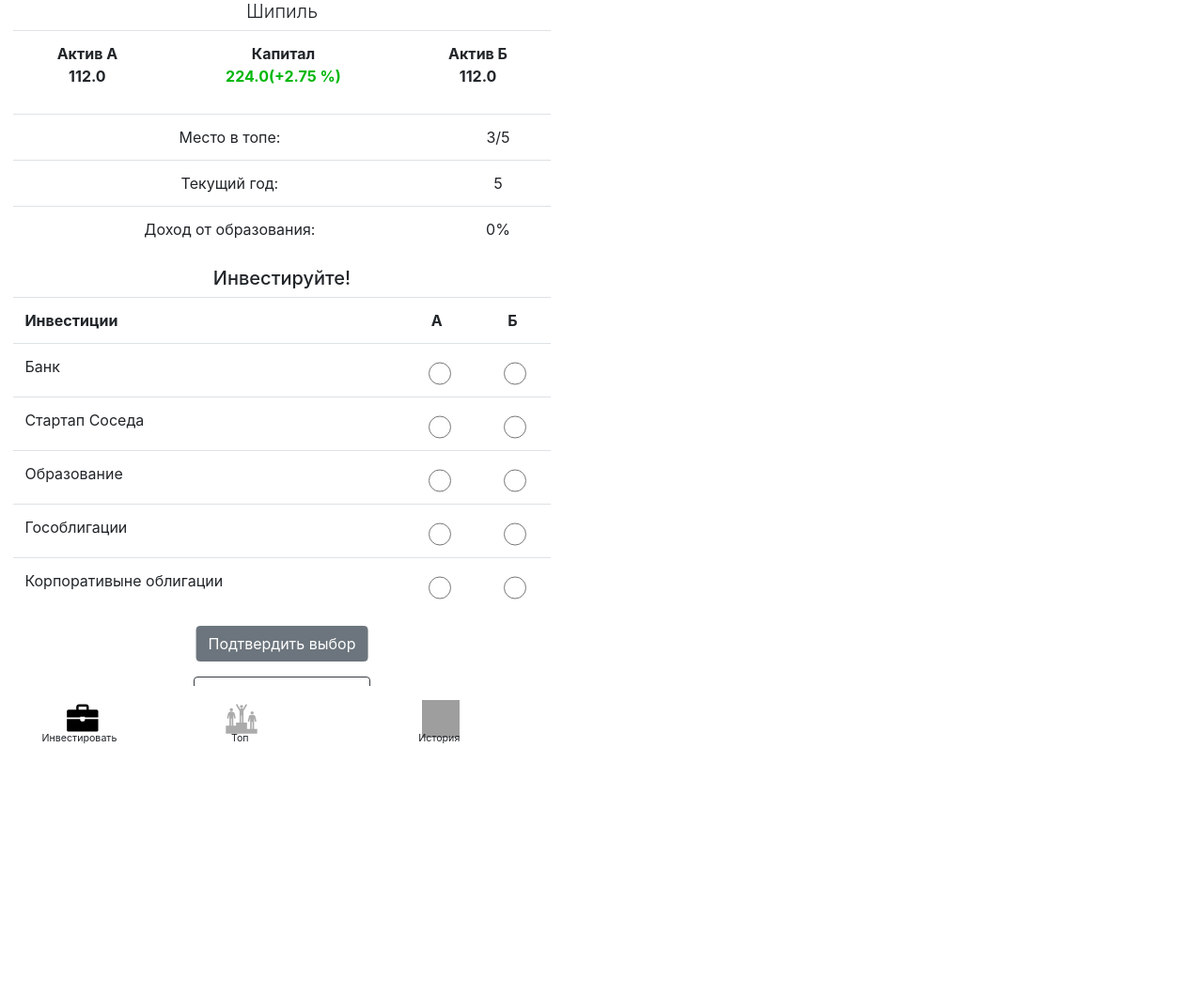
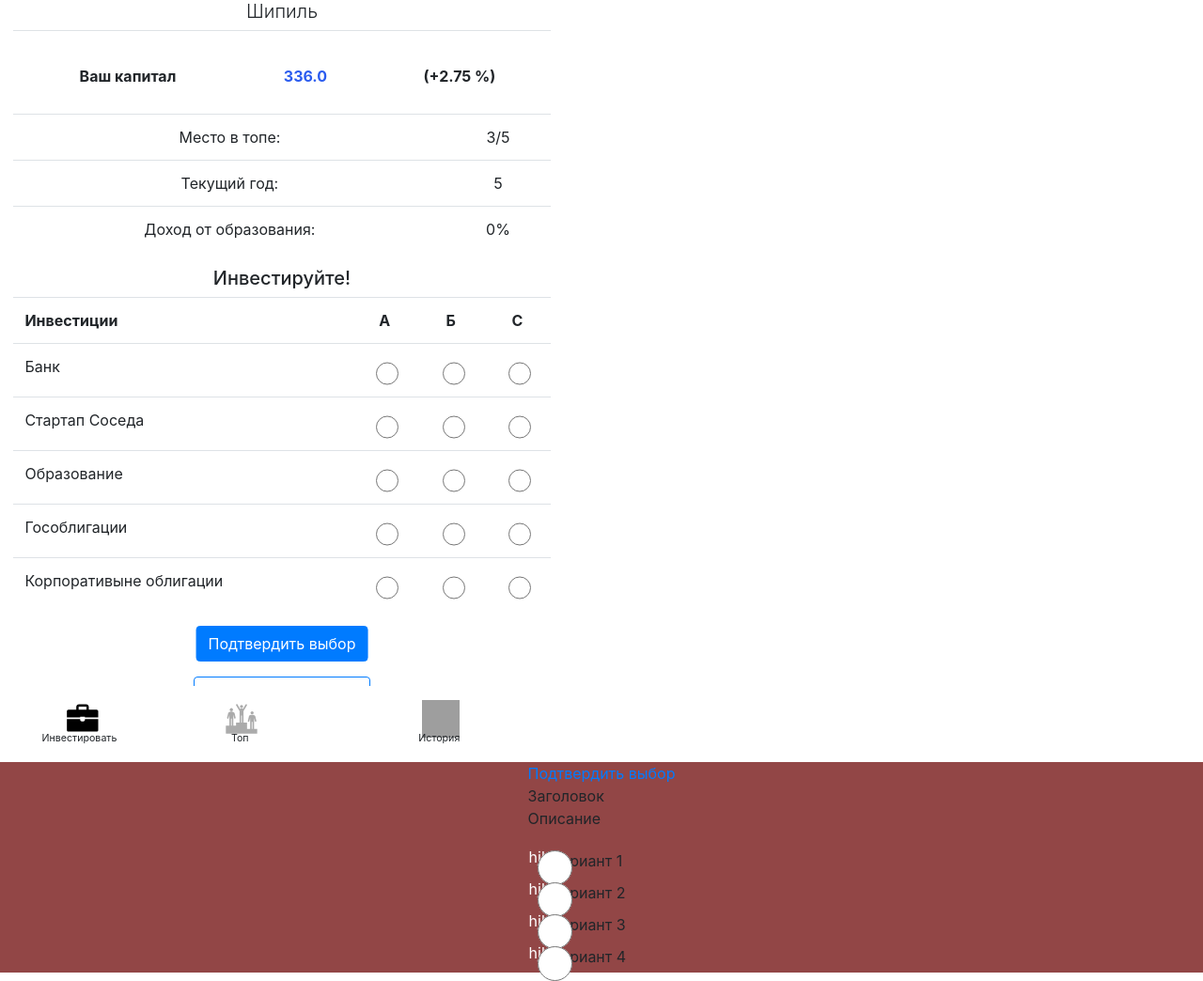
Before and after one commit to Freezylex/finalGameII, a Django app: a page that uses Game/templates/player/mainWindow.html in a window 1280 px wide. Shown: the whole page at 94% size. Before the commit the page ends 791 px from the top, so only its background shows below. Run offline with Django 3.2, Linux system fonts and the light colour scheme; data comes from the database, SQL or seed files in the repository; both versions use the stored data as it was after the commit; lists and menus that the app fills with data are empty; some libraries are stand-ins or nearby versions; grey boxes are pictures that could not be loaded.

Commit message:
finished new core except real estate shares

```diff
--- a/Game/static/css/style.css
+++ b/Game/static/css/style.css
@@ -1,7 +1,8 @@
 .button1{
-position: relative;
-left: 50%;
-transform: translate(-50%, 0);
+    position: relative;
+    left: 50%;
+    transform: translate(-50%, 0);
+
 }
 .n{
     display: flex;
@@ -32,6 +33,9 @@ transform: translate(-50%, 0);
     padding: 16px;
     border-radius: 5px;
     background-color: rgb(255, 255, 255);
+}
+.btn{
+    /*color: cornflowerblue;*/
 }
 .body_ch{
     overflow: hidden;
@@ -243,3 +247,31 @@ font-weight: 450;
 .mard2{    position: relative;
     bottom: 40%; left: 0}
 .mard3{}
+
+.popup {
+    width: 100%;
+    height: 100%;
+    background-color: #924646;
+    top: 0;
+    left: 0;
+}
+
+.popup__body {
+    min-height: 100%;
+    display: flex;
+    align-items: center;
+    justify-content: center;
+    background-color: #924646;
+}
+
+.popup__content {
+}
+
+.popup__close {
+}
+
+.popup__title {
+}
+
+.popup__text {
+}
--- a/Game/templates/player/mainWindow.html
+++ b/Game/templates/player/mainWindow.html
@@ -12,7 +12,6 @@
     <link rel="stylesheet" href="../../static/css/style.css">
     <title>Economic Game</title>
 </head>
-<body class="body_ch">
 <div class="div_body">
 <div class="div_body__item meat custom-control">
 {% if player %}
@@ -22,9 +21,9 @@
 {% endif %}
 <table class="table">
     <tr class="dff">
-        <th>Актив A <br> {{ player.Active_a }} </th>
-        <th>Капитал <br> <a class="df">{{ player.SumActive }}({{ player.SumActive_percentage_increase }})</a></th>
-        <th>Актив Б <br> {{ player.Active_b }} </th>
+        <th><br> Ваш капитал </th>
+        <th><br> <a class="df">{{ player.SumActive }}</a></th>
+        <th><br> ({{ player.SumActive_percentage_increase }})</th>
     </tr>
 </table>
 <table class="table table1">
@@ -52,6 +51,7 @@
             <th>Инвестиции</th>
             <th class="first_knopka">A</th>
             <th class="first_knopka">Б</th>
+            <th class="first_knopka">С</th>
         </tr>
         {% for active in actives %}
         <tr>
@@ -69,16 +69,22 @@
                     <input  class="form-check-input big-checkbox" type="radio" name="activeB" value="{{ active.Name }}" />
                 </label>
             </td>
+                    <td class="first_knopka">
+                <label class="labelcustom">
+                    hkj
+                    <input  class="form-check-input big-checkbox" type="radio" name="activeС" value="{{ active.Name }}" />
+                </label>
+            </td>
         </tr>
         {% endfor %}
     </table>
     <p>
-    <button class="btn btn-secondary button1">Подтвердить выбор</button>
+    <button class="btn btn-primary button1">Подтвердить выбор</button>
     </p>
 </form>
 <form action="{%  url 'user_page:next_step' player.Name %}" method="post">
                 {% csrf_token %}
-                <button class="btn button1 btn-outline-dark ">Обновить страничку</button>
+                <button class="btn button1 btn-outline-primary ">Обновить страничку</button>
 </form>
 </div>
 <div class="div_body__item knopki_invest custom-control">
@@ -100,6 +106,58 @@
     </form>
 </div>
 </div>
+<div class="popup" id="popup">
+    <div class="popup__body">
+        <div class="popup__content">
+            <a class="popup__close" href="">Подтвердить выбор</a>
+            <div class="popup__title">
+                <a>Заголовок</a>
+                <p>Описание</p>
+            </div>
+            <div class="popup__text">
+                <table>
+                    <tr>
+                        <td class="first_knopka">
+                            <label class="labelcustom">
+                                hjk
+                                <input class="form-check-input big-checkbox" type="radio" name="choice1" value="1" />
+                            </label>
+                        </td>
+                        <td>Вариант 1</td>
+                    </tr>
+                    <tr>
+                        <td class="first_knopka">
+                            <label class="labelcustom">
+                                hjk
+                                <input class="form-check-input big-checkbox" type="radio" name="choice" value="2" />
+                            </label>
+                        </td>
+                        <td>Вариант 2</td>
+                    </tr>
+                                        <tr>
+                        <td class="first_knopka">
+                            <label class="labelcustom">
+                                hjk
+                                <input class="form-check-input big-checkbox" type="radio" name="choice" value="3" />
+                            </label>
+                        </td>
+                        <td>Вариант 3</td>
+                    </tr>
+                    <tr>
+                        <td class="first_knopka">
+                            <label class="labelcustom">
+                                hjk
+                                <input class="form-check-input big-checkbox" type="radio" name="choice" value="4" />
+                            </label>
+                        </td>
+                        <td>Вариант 4</td>
+                    </tr>
+                </table>
+            </div>
+        </div>
+    </div>
+
+</div>
 <script>
 
         (function() {
@@ -109,7 +167,7 @@
             console.log(flag[0])
             if (flag[0] === "+")
             {
-                ct.color = "rgb(0,183,10)";
+                ct.color = "rgb(43,92,239)";
             }
             else{
                 ct.color = "rgba(190,17,17,0.8)";
--- a/Game/templates/player/statistica.html
+++ b/Game/templates/player/statistica.html
@@ -92,6 +92,11 @@
                 <td class="textulic table1">{{ choice_per_year.Name2.Name }}</td>
                 <td class="textulic1 table1">{{ choice_per_year.ActB_increase }}</td>
             </tr>
+            <tr>
+                <td class="textulic1 table1">C</td>
+                <td class="textulic table1">{{ choice_per_year.Name3.Name }}</td>
+                <td class="textulic1 table1">{{ choice_per_year.ActC_increase }}</td>
+            </tr>
         {% endfor %}
 {% else %}
          <tr>
--- a/Game/views.py
+++ b/Game/views.py
@@ -26,7 +26,7 @@ def to_MainWindow(request, player):
     try:
         player = Player.objects.get(Name=player)
         # player.save()
-        players = Player.objects.annotate(s=F('Active_a') + F('Active_b')).order_by('-s')
+        players = Factory.get_players()
         rating = list(players).index(player) + 1
         day = player.Day
         len_rating = len(players)
@@ -58,7 +58,7 @@ def to_top_players(request, player_nam):
             # какие диведенты
 
         # player.save()
-        players = Player.objects.annotate(s=F('Active_a') + F('Active_b')).order_by('-s')
+        players = Factory.get_players()
         rating = list(players).index(player) + 1
         user_choices = Factor.objects.filter(UserID=player).order_by('Day')
         # if player.Day == 1:
@@ -89,8 +89,8 @@ def to_personal_page(request):
                     day = 1
                     Admin(Day=1).save()
                 user_factors = Factor.objects.filter(Day=day)
-                players = Player.objects.annotate(s=F('Active_a') + F('Active_b')).order_by('-s')
                 actives = Active.objects.all()
+                players = Factory.get_players()
             except:
                 raise Http404('Что-то пошло не так в to_admin_page')
             return render(request, "player/AdminPage.html", {'user_factors': user_factors, 'actives': actives,
@@ -102,7 +102,7 @@ def to_personal_page(request):
             player.save()
         else:
             player = a[0]
-        players = Player.objects.annotate(s=F('Active_a') + F('Active_b')).order_by('-s')
+        players = Factory.get_players()
         rating = list(players).index(player) + 1
     except:
         raise Http404('Что-то пошло не так')
@@ -112,7 +112,7 @@ def to_top(request, player):
     try:
         a = Player.objects.filter(Name=player)
         player = a[0]
-        players = Player.objects.annotate(s=F('Active_a') + F('Active_b')).order_by('-s')
+        players = Factory.get_players()
         rating = list(players).index(player) + 1
     except:
         raise Http404('Что-то пошло не так')
@@ -125,7 +125,7 @@ def next_step(request, play):
         st_only = False
         player = Player.objects.get(Name=play)
         # player.save()
-        players = Player.objects.annotate(s=F('Active_a') + F('Active_b')).order_by('-s')
+        players = Factory.get_players()
         rating = list(players).index(player) + 1
         flag = Admin.objects.order_by('-Day')[0].Day
         day = list(Admin.objects.all())[-1:][0].Day
@@ -158,7 +158,7 @@ def make_choice(request, player_name):  # игроком нажата клави
         player = Player.objects.get(Name=player_name)
         day = list(Admin.objects.all())[-1:][0].Day
         # player.save()
-        players = Player.objects.annotate(s=F('Active_a') + F('Active_b')).order_by('-s')
+        players = Factory.get_players()
         rating = list(players).index(player) + 1
         ##
         len_rating = len(players)
@@ -174,17 +174,23 @@ def make_choice(request, player_name):  # игроком нажата клави
         ##
         a = request.POST.get('activeA')
         b = request.POST.get('activeB')
+        с = request.POST.get('activeС')
         if not a:
             a = 'Банк'
         if not b:
             b = 'Банк'
+        if not с:
+            с = 'Банк'
         act_a = Active.objects.get(Name__startswith=a)
         act_b = Active.objects.get(Name__startswith=b)
-        user_factors = Factor(Name1=act_a, Name2=act_b, Day=day, UserID=player)
+        act_с = Active.objects.get(Name__startswith=с)
+        user_factors = Factor(Name1=act_a, Name2=act_b, Name3=act_с, Day=day, UserID=player)
         factor = Factor.objects.filter(Day=day, UserID=player)
         if len(factor) != 0:
             factor.delete()
         user_factors.save()
+        if None: ## TODO add async
+            pass
     except:
         raise Http404('Что-то пошло не так в make_chio')
     return render(request, "player/mainWindow.html", {'player': player, 'len_rating': len_rating,
@@ -198,17 +204,18 @@ def make_choice(request, player_name):  # игроком нажата клави
 def next_day_admin(request, year):
     try:
         factory = Factory()
-        empty_choice = 'sosed'
+        empty_choice = 'bank'
         flag = True
         day = list(Admin.objects.all())[-1:][0].Day  # Получаем текущий день от админа
         day1 = day
         Admin.objects.all().delete()  # удаляем этот день из базы
         user_factors = Factor.objects.filter(Day=day)  # достаем все выборы за этот день
-        players = Player.objects.annotate(s=F('Active_a') + F('Active_b')).order_by('-s')
+        players = Factory.get_players()
         actives = Active.objects.all()
         if int(year) == 400:  # если нажата кнопка превести всех пользователей в состояние по-умлочанию
             newday = Admin(Day=1)  # сохраняем день на 1
             newday.save()
+            Factor.objects.all().delete()
             for i in players:
                 i.obnulit()  # у всех игроков тоже обнуляем день и активы по умолчанию
                 i.save()
@@ -231,7 +238,7 @@ def next_day_admin(request, year):
             Player(Name='testUser').save()
             d = Admin(Day=day)  # сохраняем текущий день и показываем всех пользователей
             d.save()
-            players = Player.objects.annotate(s=F('Active_a') + F('Active_b')).order_by('-s')
+            players = Factory.get_players()
             return render(request, "player/AdminPage.html", {'user_factors': user_factors, 'actives': actives,
                                                              'players': players, 'day': day})
 
@@ -263,6 +270,7 @@ def next_day_admin(request, year):
                 flag = False  # если тех, кто сделал выбор в текущем году меньше, чем тех, кто сделал выбор в первом году
                 list_of_actives_a = []
                 list_of_actives_b = []
+                list_of_actives_c = []
                 dict_k = {el.UserID.ID: el for el in k}
                 k = []
                 default_act = Active.objects.get(Name_eng=empty_choice)
@@ -273,40 +281,48 @@ def next_day_admin(request, year):
                         elem = dict_k[i]
                         list_of_actives_a.append(elem.Name1.Name_eng)
                         list_of_actives_b.append(elem.Name2.Name_eng)
+                        list_of_actives_c.append(elem.Name2.Name_eng)
                     else:
                         list_of_actives_a.append(empty_choice)
                         list_of_actives_b.append(empty_choice)
-                        Factor(Day=day1, UserID=player_, Name1=default_act, Name2=default_act).save() # ту логику лучше убрать в репозиторий
+                        list_of_actives_c.append(empty_choice)
+                        Factor(Day=day1, UserID=player_, Name1=default_act, Name2=default_act, Name3=default_act).save() # ту логику лучше убрать в репозиторий
                     #  до этого все строчки про то, как преобразовать в нужный вид полученные данные + для тех, кто не
                     # сделал выбор - деньги по-умолчанию в банке
                 game1.Choice(day1,
                              list_of_actives_a,
-                             list_of_actives_b
+                             list_of_actives_b,
+                             list_of_actives_c
+
                              )  # делаем выбор
             else:
-                a = [i.Name1.Name_eng for i in k]  # если количество пользователей одинаково, тогда все проще
+                a = [i.Name1.Name_eng for i in k]
                 b = [i.Name2.Name_eng for i in k]
+                c = [i.Name3.Name_eng for i in k]
                 game1.Choice(day1,
                              [i.Name1.Name_eng for i in k],
-                             [i.Name2.Name_eng for i in k]
+                             [i.Name2.Name_eng for i in k],
+                             [i.Name3.Name_eng for i in k]
                              )
             dataframe = game1.Gamble(day1)  # проводим расчёты
             i = 0
             act_a = 'asset_' + str(day1) + '_1'
             act_b = 'asset_' + str(day1) + '_2'
-            for a, b, c in game1.data[[act_a, act_b, 'educ']].to_numpy():
+            act_c = 'asset_' + str(day1) + '_3'
+            for a, b, c, d in game1.data[[act_a, act_b, act_c, 'educ']].to_numpy():
                 user = k[i]
                 if flag:
                     user = user.UserID  # тут просто был  просчет с юзером и идшником
-                user.NextYear(a.round(), b.round())
-                user.Education = c
+                user.NextYear(a.round(), b.round(), c.round())
+                user.Education = d
                 user.save()
                 f = user.factor_set.filter(Day=day1)[0]
                 f.ActA_increase = user.percentage_increase_active_a()
                 f.ActB_increase = user.percentage_increase_active_b()
+                f.ActC_increase = user.percentage_increase_active_c()
                 f.save()
                 i += 1
-        players = Player.objects.annotate(s=F('Active_a') + F('Active_b')).order_by('-s')
+        players = Factory.get_players()
 
 
 
@@ -324,7 +340,7 @@ def to_admin_page(request):
             day = 1
             Admin(Day=1).save()
         user_factors = Factor.objects.filter(Day=day)
-        players = Player.objects.annotate(s=F('Active_a') + F('Active_b')).order_by('-s')
+        players = Factory.get_players()
         actives = Active.objects.all()  # todo допилить админскую страничку
     except:
         raise Http404('Что-то пошло не так в to_admin_page')
```
Also changed, not shown: Game/models.py (+28 -7 lines), Game/repository/repository.py (+93 -58 lines), Game/tests.py (+19 -10 lines), Game/migrations/0016_auto_20210908_2213.py (added), db.sqlite3.
